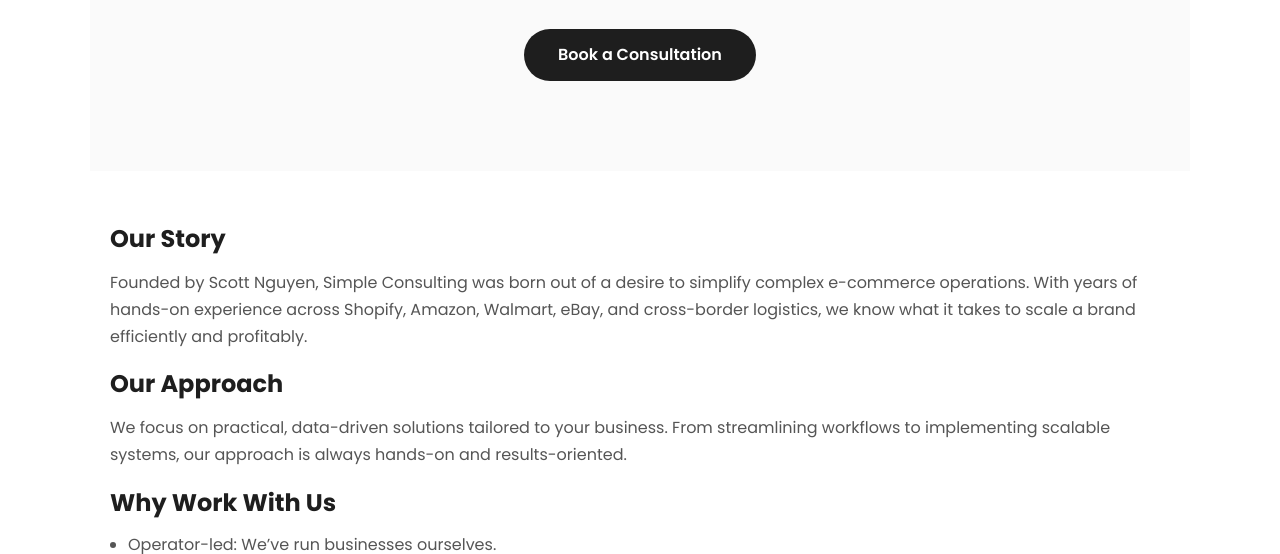
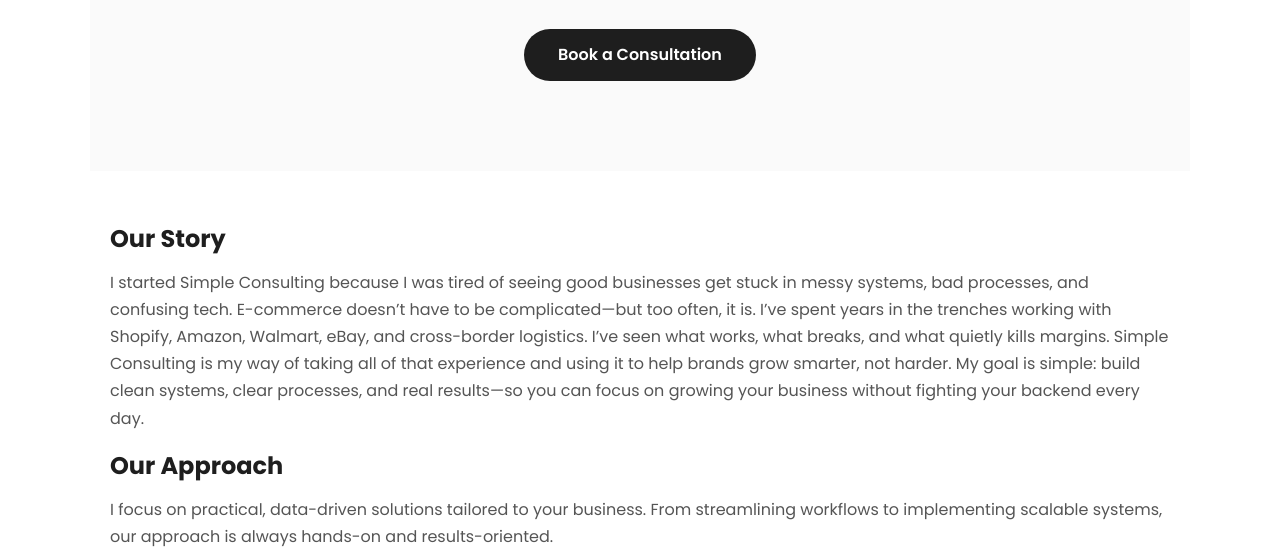
Before and after one commit to aisupportbot/simpleconsulting, a plain HTML site: page about.html in a window 1280 px wide. Shown: the part 245-799 px from the top of the page. Drawn offline with Linux system fonts and the light colour scheme.

Commit message:
Update about.html

```diff
--- a/about.html
+++ b/about.html
@@ -83,10 +83,10 @@ footer{text-align:center;padding:35px 20px;border-top:1px solid #eee;color:#555}
 
 <section id="about">
   <h2>Our Story</h2>
-  <p>Founded by Scott Nguyen, Simple Consulting was born out of a desire to simplify complex e-commerce operations. With years of hands-on experience across Shopify, Amazon, Walmart, eBay, and cross-border logistics, we know what it takes to scale a brand efficiently and profitably.</p>
+  <p>I started Simple Consulting because I was tired of seeing good businesses get stuck in messy systems, bad processes, and confusing tech. E-commerce doesn’t have to be complicated—but too often, it is. I’ve spent years in the trenches working with Shopify, Amazon, Walmart, eBay, and cross-border logistics. I’ve seen what works, what breaks, and what quietly kills margins. Simple Consulting is my way of taking all of that experience and using it to help brands grow smarter, not harder. My goal is simple: build clean systems, clear processes, and real results—so you can focus on growing your business without fighting your backend every day.</p>
 
   <h2>Our Approach</h2>
-  <p>We focus on practical, data-driven solutions tailored to your business. From streamlining workflows to implementing scalable systems, our approach is always hands-on and results-oriented.</p>
+  <p>I focus on practical, data-driven solutions tailored to your business. From streamlining workflows to implementing scalable systems, our approach is always hands-on and results-oriented.</p>
 
   <h2>Why Work With Us</h2>
   <ul>
```
